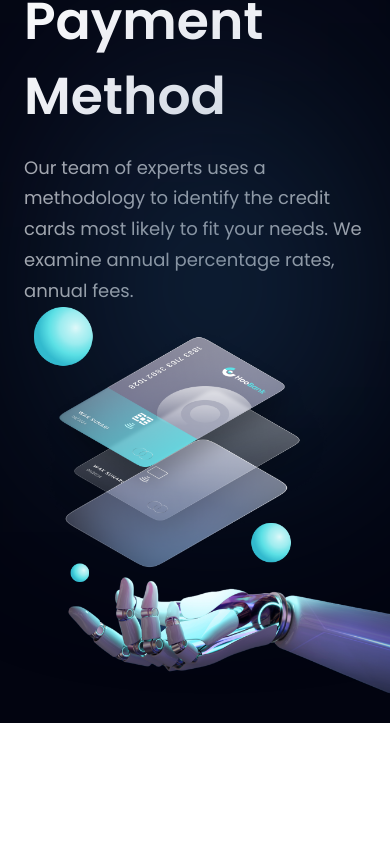
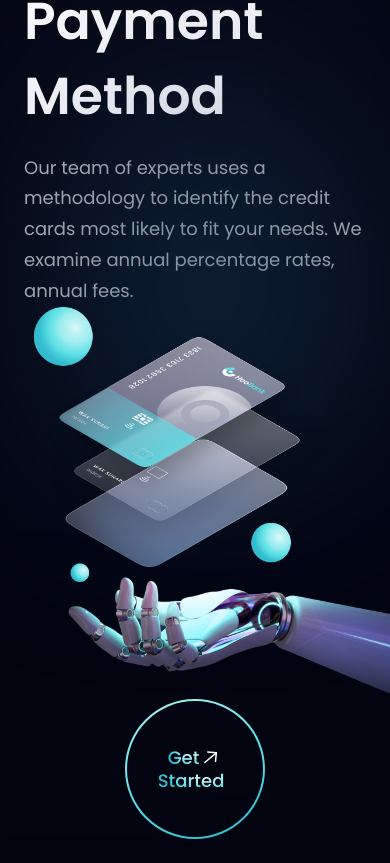
Before and after one commit to durveshramane26/Bank_modern_app, a React (Vite) app: page / in a window 390 px wide. Shown: the part 353-1216 px from the top of the page. Before the commit the page ends 1076 px from the top, so only its background shows below. Built offline with nearby package versions, Linux system fonts and the light colour scheme.

Commit message:
Added Media Query for GetStarted Component

```diff
--- a/src/components/Hero.jsx
+++ b/src/components/Hero.jsx
@@ -39,6 +39,10 @@ const Hero = () => {
             <div className='absolute z-[1] w-[80%] h-[80%] rounded-full bottom-40 white_gradient'/>
             <div className='absolute z-[0] w-[50%] h-[50%] right-20 bottom-20 blue__gradient'/>
         </div>
+
+        <div className={`ss:hidden ${styles.flexCenter}`}>
+            <GetStarted />
+        </div>
      </section>
   )
 }
```
